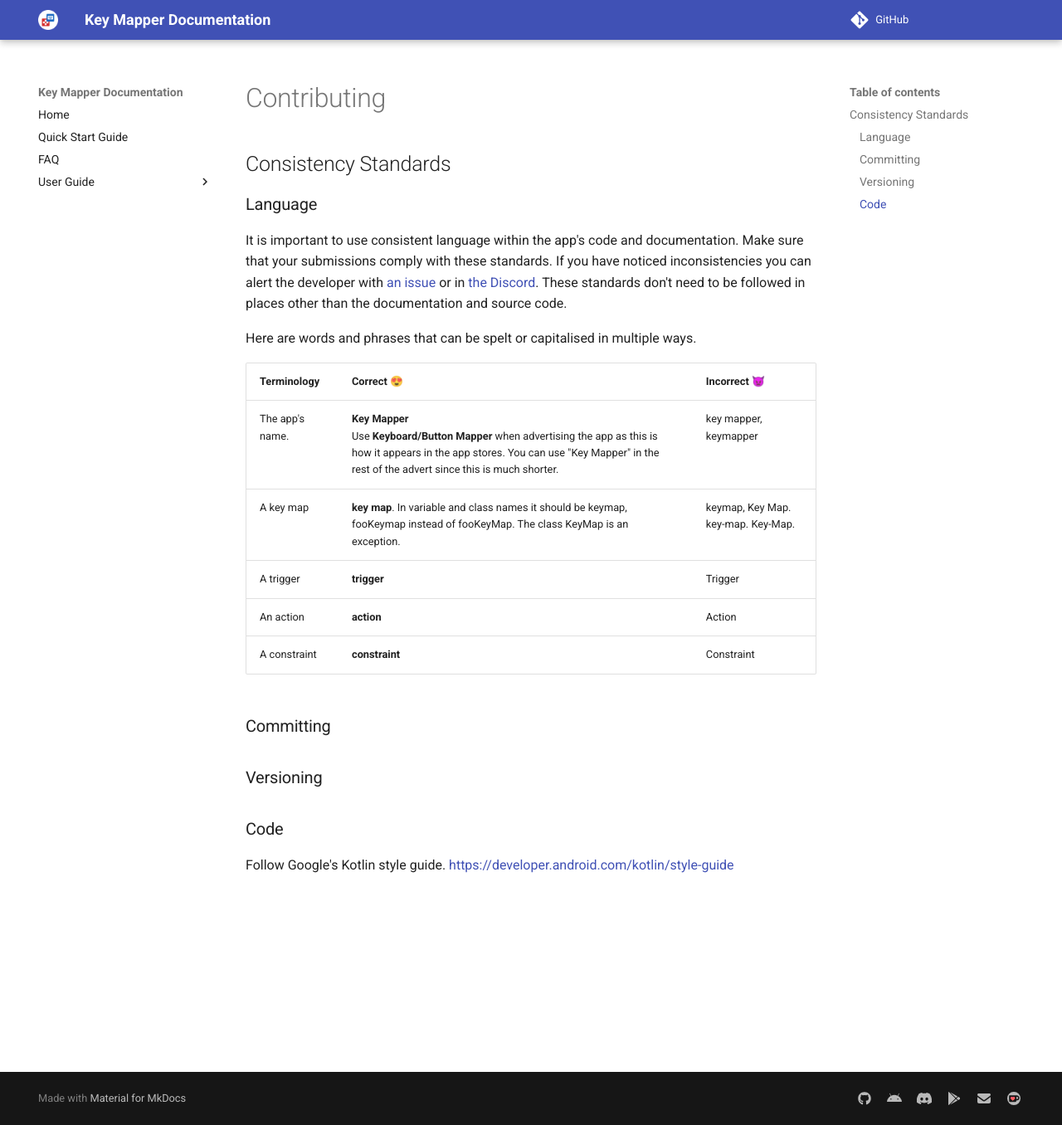
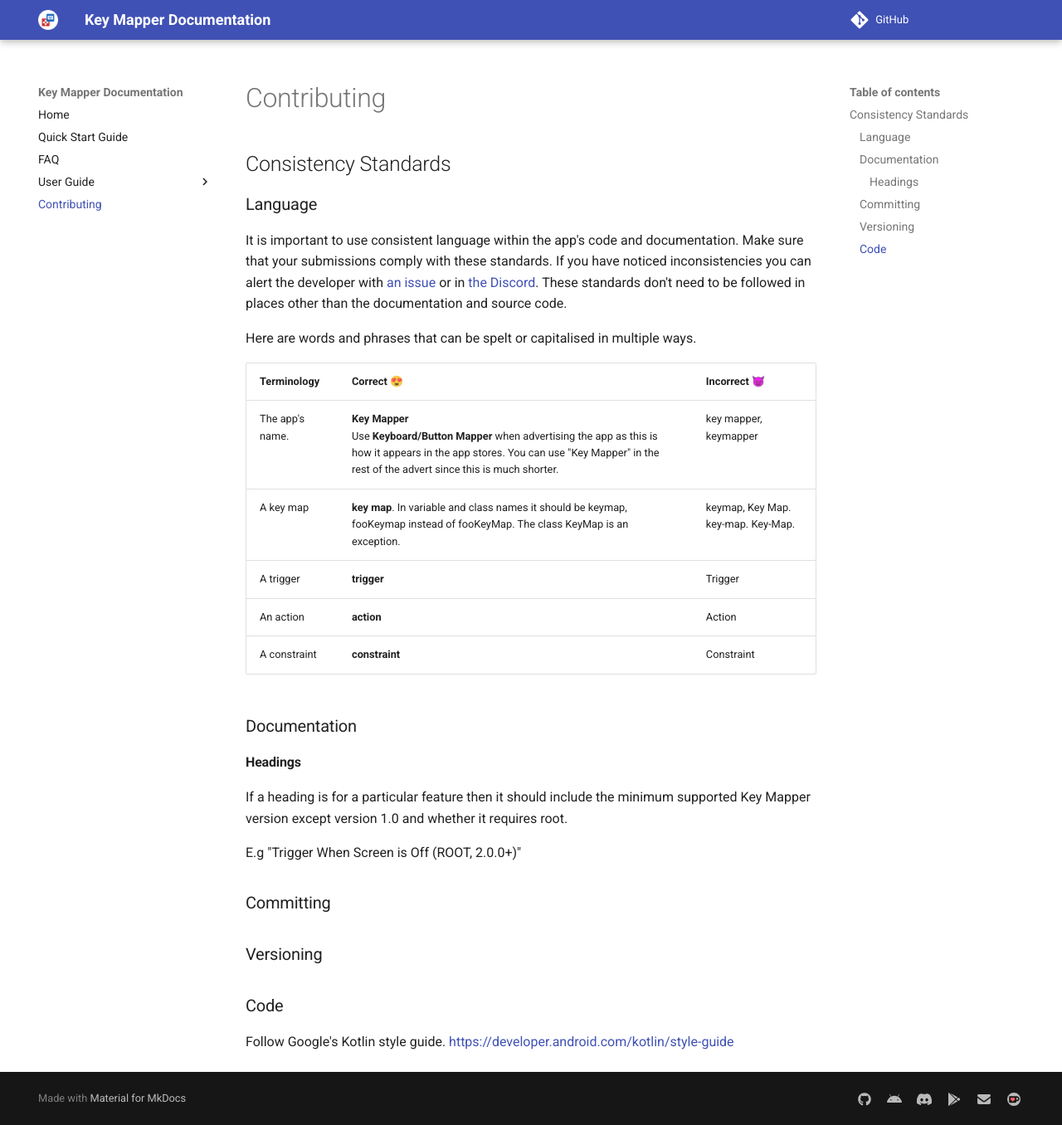
Before and after one commit to keymapperorg/KeyMapper, an MkDocs documentation site: the page built from docs/contributing.md, in a window 1280 px wide and 1356 px high. Shown: the whole window at 83% size. Built offline with MkDocs 1.6.1 and Material for MkDocs 9.7.7, drawn with Linux system fonts in a browser that asks for light colours; comment, search, counter and statistics services are not loaded.

Commit message:
website (contributing) add section which demonstrates how to show minimum support version and root in headings

```diff
--- a/docs/contributing.md
+++ b/docs/contributing.md
@@ -16,6 +14,14 @@
 | An action       | **action**                                                   | Action                             |
 | A constraint    | **constraint**                                               | Constraint                         |
 
+### Documentation
+
+#### Headings
+
+If a heading is for a particular feature then it should include the minimum supported Key Mapper version except version 1.0 and whether it requires root.
+
+E.g "Trigger When Screen is Off (ROOT, 2.0.0+)"
+
 ### Committing
 
 ### Versioning
--- a/mkdocs.yml
+++ b/mkdocs.yml
@@ -12,6 +12,7 @@
       - Constraints (2.0+): user-guide/constraints.md
       - ADB Permissions: user-guide/adb-permissions.md
       - Fingerprint Gestures (2.2.0+): user-guide/fingerprint-gestures.md
+  - Contributing: contributing.md
 
 theme:
   name: material
```
Also changed, not shown: other parts of docs/contributing.md (+0 -2 lines).
